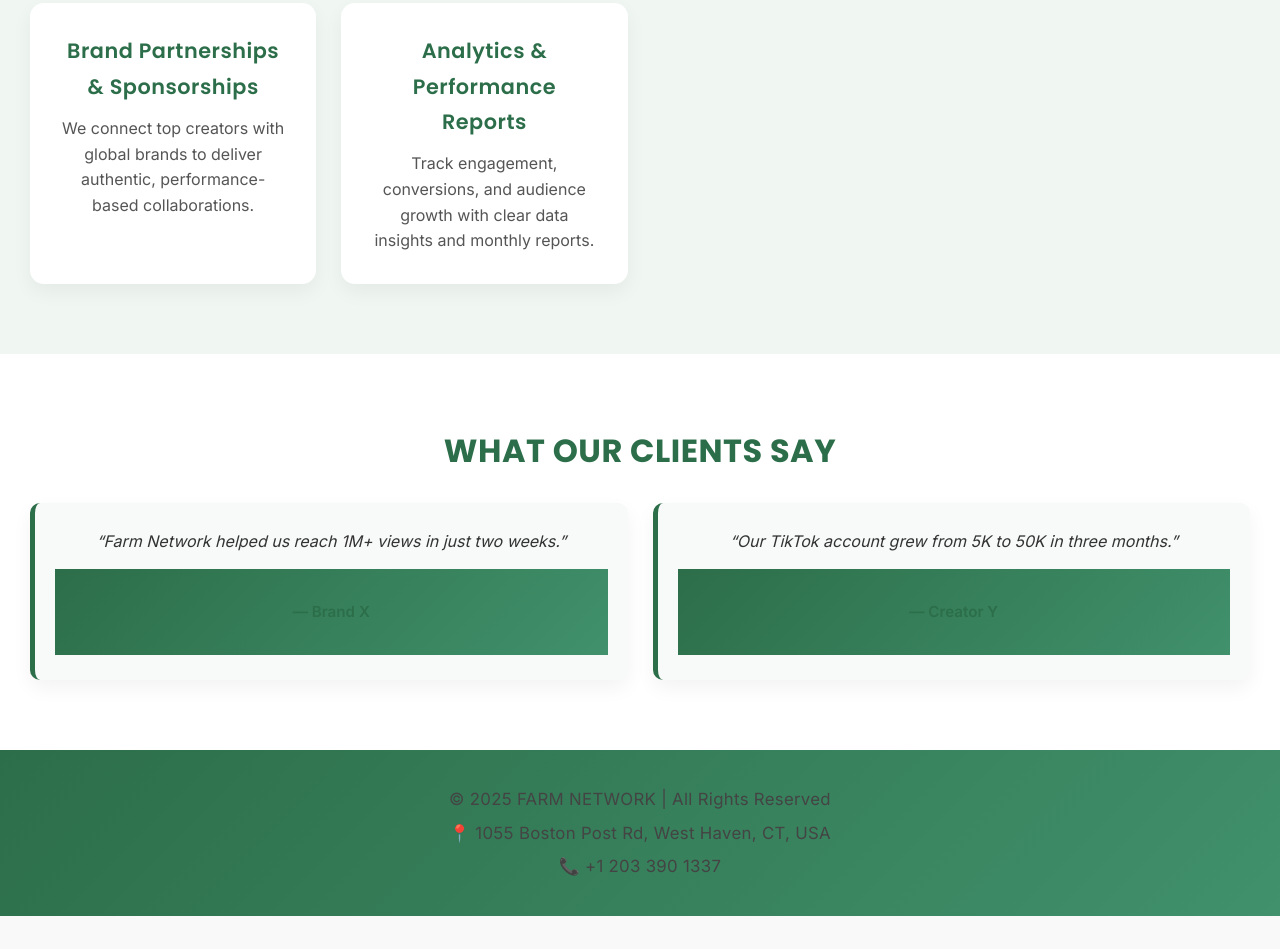
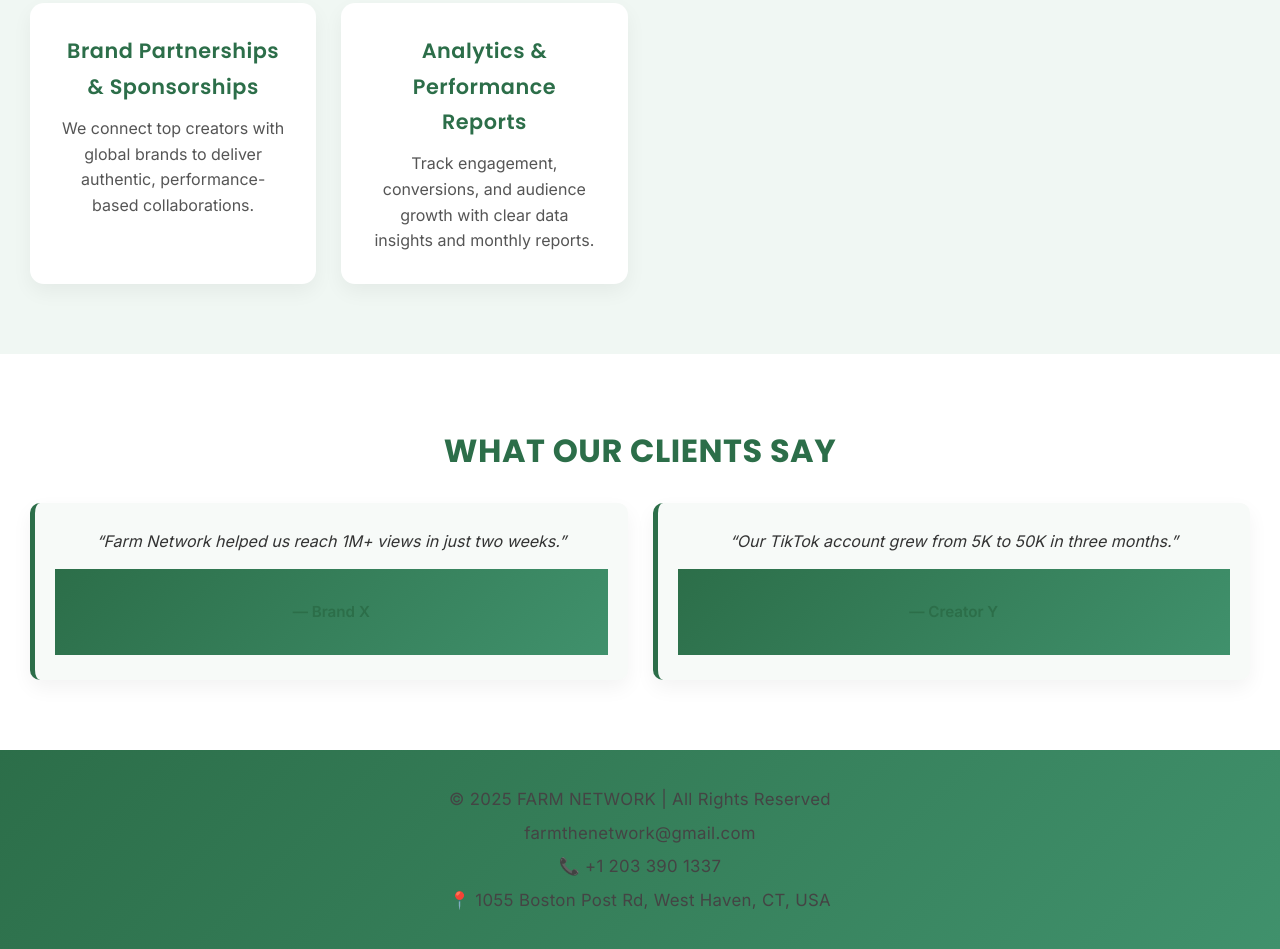
Before and after one commit to farmthenetwork-star/Farmnetwork, a plain HTML site: page index.html in a window 1280 px wide. Shown: the part 1761-2710 px from the top of the page. Before the commit the page ends 2677 px from the top, so only its background shows below. Drawn offline with Linux system fonts and the light colour scheme.

Commit message:
Update index.html

```diff
--- a/index.html
+++ b/index.html
@@ -117,8 +117,9 @@
   <!-- Footer -->
   <footer>
     <p>&copy; 2025 FARM NETWORK | All Rights Reserved</p>
+    <p>farmthenetwork@gmail.com</p>
+    <p>📞 +1 203 390 1337</p>
     <p>📍 1055 Boston Post Rd, West Haven, CT, USA</p>
-    <p>📞 +1 203 390 1337</p>
   </footer>
 
   <script src="script.js"></script>
```
